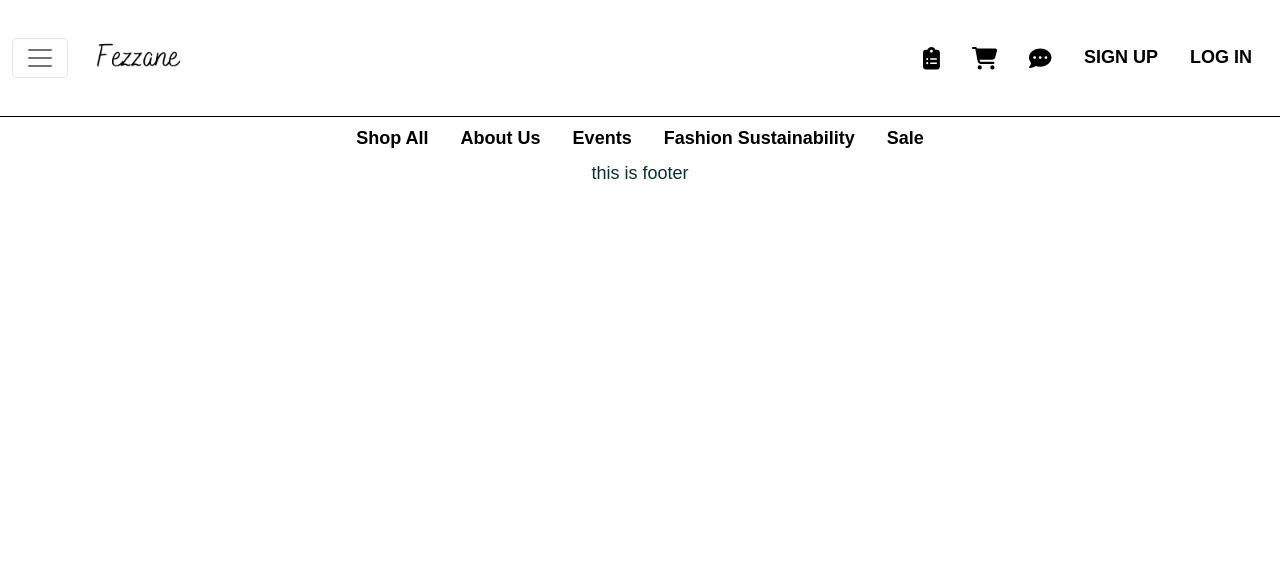
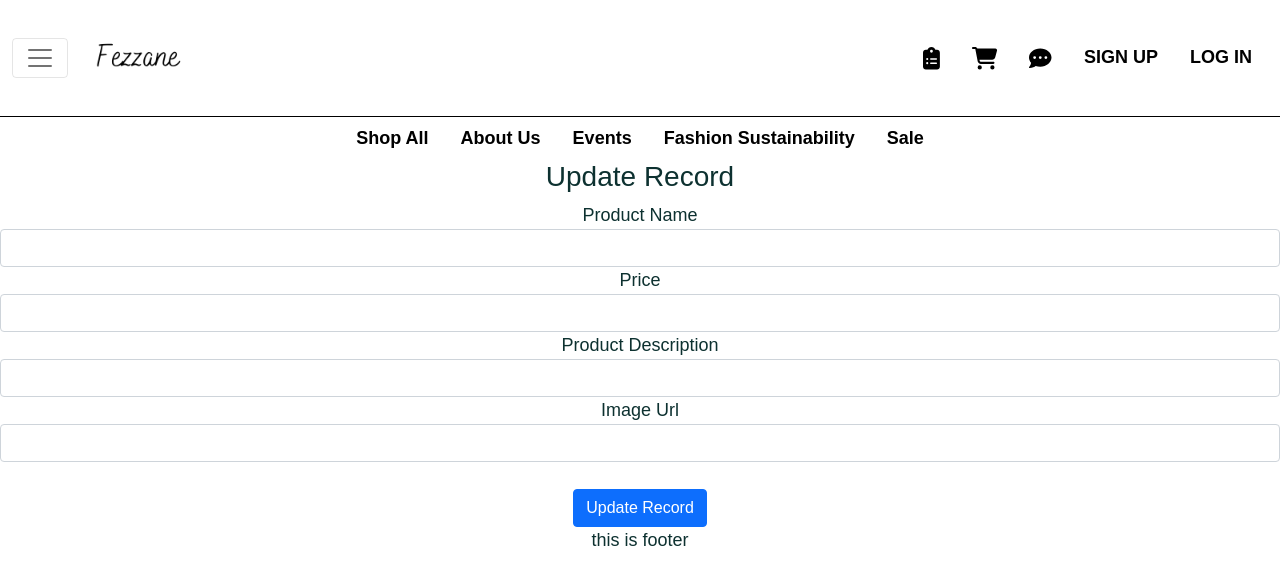
Before and after one commit to dnsghd49/mode, a React (Create React App) app in the folder client/: page /edit/1 in a window 1280 px wide. Shown: the top 584 px of the page. Built offline with nearby package versions, Linux system fonts and the light colour scheme; no server answers; a web font is replaced by a local one.

Commit message:
edit and delete items are working:

```diff
--- a/client/src/App.js
+++ b/client/src/App.js
@@ -12,6 +12,7 @@ import FashionSus from './pages/FashionSus';
 import Footer from './components/Footer';
 import Create from './components/Create';
 import ItemList from './components/Item';
+import Edit from './components/Edit';
 
 function App() {
   return (
@@ -28,6 +29,7 @@ function App() {
           <Route path="/fashion-sustainability" element={<FashionSus />} />
           <Route exact path="/dashboard" element={<ItemList />} />
           <Route path="/create" element={<Create />} />
+          <Route path="/edit/:id" element={<Edit />} />
         </Routes>
       </BrowserRouter>
       {/* <Create /> */}
--- a/client/src/components/Create/index.js
+++ b/client/src/components/Create/index.js
@@ -47,7 +47,7 @@ function Create() {
             <h3>Register a new product</h3>
             <form onSubmit={onSubmit}>
                 <div className="form-group">
-                    <label htmlFor="product_name">product_name</label>
+                    <label htmlFor="product_name">Product Name</label>
                     <input
                         type="text"
                         className="form-control"
@@ -57,7 +57,7 @@ function Create() {
                     />
                 </div>
                 <div className="form-group">
-                    <label htmlFor="price">price</label>
+                    <label htmlFor="price">Price</label>
                     <input
                         type="text"
                         className="form-control"
@@ -68,7 +68,7 @@ function Create() {
                 </div>
 
                 <div className="form-group">
-                    <label htmlFor="product_description">product_description</label>
+                    <label htmlFor="product_description">Product Description</label>
                     <input
                         type="text"
                         className="form-control"
@@ -78,14 +78,25 @@ function Create() {
                     />
                 </div>
 
-                <FileBase64
+                <div className="form-group">
+                    <label htmlFor="product_description">Image Url</label>
+                    <input
+                        type="text"
+                        className="form-control"
+                        id="image_url"
+                        value={form.image_url}
+                        onChange={(e) => updateForm({ image_url: e.target.value })}
+                    />
+                </div>
+
+                {/* <FileBase64
                     multiple={true}
-                    onDone={(e) => updateForm({ image_url: e.target.value })} />
+                    onDone={(e) => updateForm({ image_url: e.target.value })} /> */}
 
                 <div className="form-group">
                     <input
                         type="submit"
-                        value="Create person"
+                        value="Create Item"
                         className="btn btn-primary"
                     />
                 </div>
--- a/client/src/components/Edit/index.js
+++ b/client/src/components/Edit/index.js
@@ -3,10 +3,10 @@ import { useParams, useNavigate } from "react-router";
 
 function Edit() {
     const [form, setForm] = useState({
-        name: "",
-        position: "",
-        level: "",
-        records: [],
+        product_name: "",
+        price: "",
+        product_description: "",
+        image_url: "",
     });
     const params = useParams();
     const navigate = useNavigate();
@@ -47,9 +47,10 @@ function Edit() {
     async function onSubmit(e) {
         e.preventDefault();
         const editedPerson = {
-            name: form.name,
-            position: form.position,
-            level: form.level,
+            product_name: form.product_name,
+            price: form.price,
+            product_description: form.product_description,
+            image_url: form.image_url,
         };
 
         // This will send a post request to update the data in the database.
@@ -70,62 +71,46 @@ function Edit() {
             <h3>Update Record</h3>
             <form onSubmit={onSubmit}>
                 <div className="form-group">
-                    <label htmlFor="name">Name: </label>
+                    <label htmlFor="product_name">Product Name</label>
                     <input
                         type="text"
                         className="form-control"
-                        id="name"
-                        value={form.name}
-                        onChange={(e) => updateForm({ name: e.target.value })}
+                        id="product_name"
+                        value={form.product_name}
+                        onChange={(e) => updateForm({ product_name: e.target.value })}
                     />
                 </div>
                 <div className="form-group">
-                    <label htmlFor="position">Position: </label>
+                    <label htmlFor="price">Price</label>
                     <input
                         type="text"
                         className="form-control"
-                        id="position"
-                        value={form.position}
-                        onChange={(e) => updateForm({ position: e.target.value })}
+                        id="price"
+                        value={form.price}
+                        onChange={(e) => updateForm({ price: e.target.value })}
                     />
                 </div>
+
                 <div className="form-group">
-                    <div className="form-check form-check-inline">
-                        <input
-                            className="form-check-input"
-                            type="radio"
-                            name="positionOptions"
-                            id="positionIntern"
-                            value="Intern"
-                            checked={form.level === "Intern"}
-                            onChange={(e) => updateForm({ level: e.target.value })}
-                        />
-                        <label htmlFor="positionIntern" className="form-check-label">Intern</label>
-                    </div>
-                    <div className="form-check form-check-inline">
-                        <input
-                            className="form-check-input"
-                            type="radio"
-                            name="positionOptions"
-                            id="positionJunior"
-                            value="Junior"
-                            checked={form.level === "Junior"}
-                            onChange={(e) => updateForm({ level: e.target.value })}
-                        />
-                        <label htmlFor="positionJunior" className="form-check-label">Junior</label>
-                    </div>
-                    <div className="form-check form-check-inline">
-                        <input
-                            className="form-check-input"
-                            type="radio"
-                            name="positionOptions"
-                            id="positionSenior"
-                            value="Senior"
-                            checked={form.level === "Senior"}
-                            onChange={(e) => updateForm({ level: e.target.value })}
-                        />
-                        <label htmlFor="positionSenior" className="form-check-label">Senior</label>
-                    </div>
+                    <label htmlFor="product_description">Product Description</label>
+                    <input
+                        type="text"
+                        className="form-control"
+                        id="product_description"
+                        value={form.product_description}
+                        onChange={(e) => updateForm({ product_description: e.target.value })}
+                    />
+                </div>
+
+                <div className="form-group">
+                    <label htmlFor="product_description">Image Url</label>
+                    <input
+                        type="text"
+                        className="form-control"
+                        id="image_url"
+                        value={form.image_url}
+                        onChange={(e) => updateForm({ image_url: e.target.value })}
+                    />
                 </div>
                 <br />
 
--- a/package.json
+++ b/package.json
@@ -7,7 +7,7 @@
     "test": "echo \"Error: no test specified\" && exit 1",
     "start": "concurrently \"npm run server\" \"npm run client\"",
     "client": "cd client && npm start",
-    "server": "cd server && node server.js",
+    "server": "cd server && npm start",
     "install": "concurrently \"npm run clientmod\" \"npm run servermod\"",
     "clientmod": "cd frontend && npm install",
     "servermod": "cd backend && npm install"
```
Also changed, not shown: 1 other file (tests, documents, lock files or other folders).
